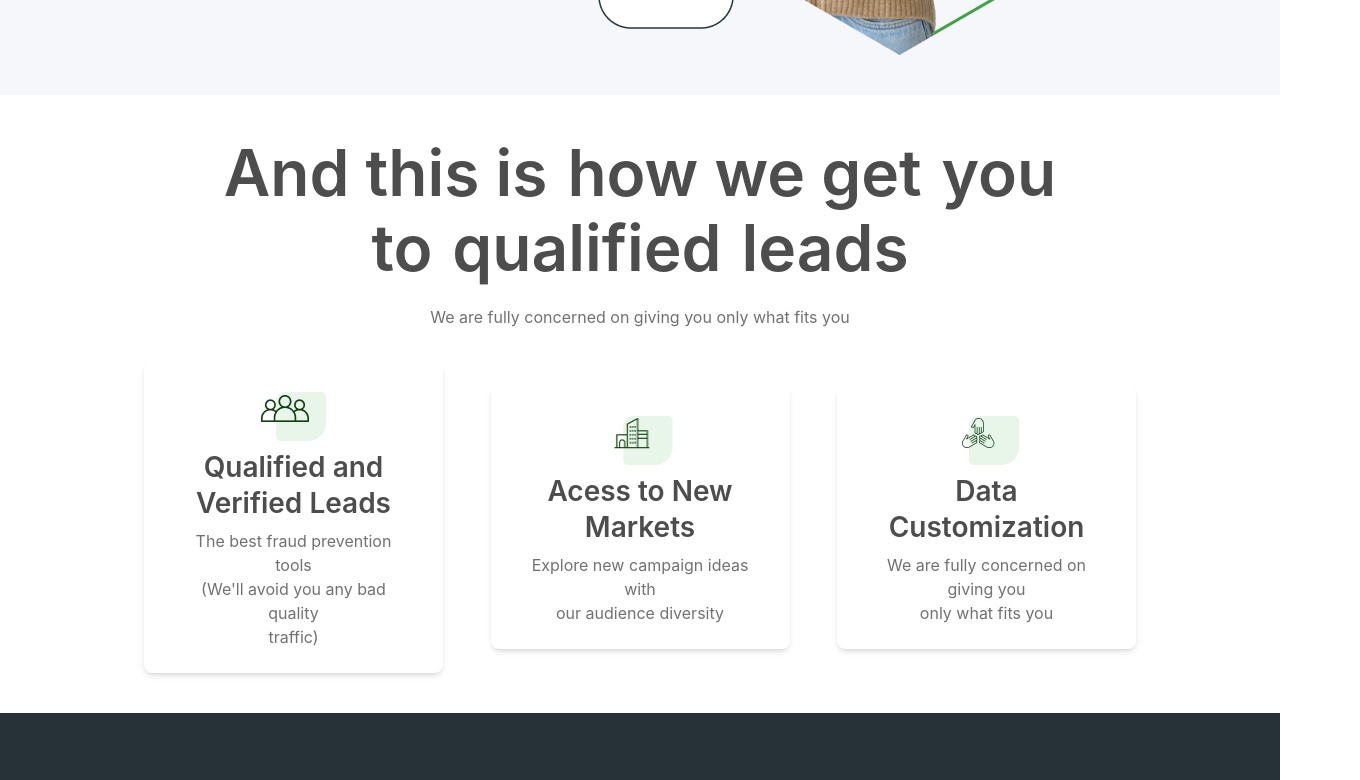
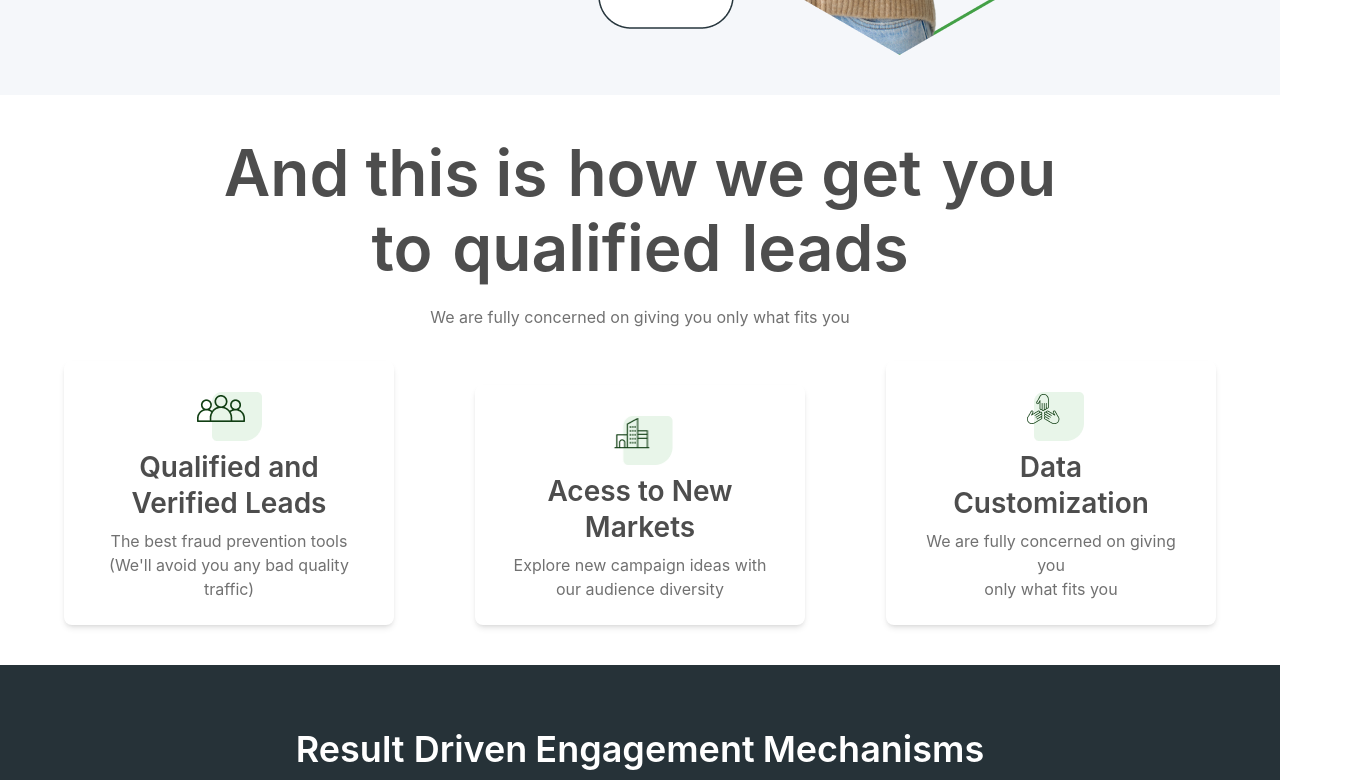
Before and after one commit to sp0t/ledshop, a React (Create React App) app: page / in a window 1280 px wide. Shown: the part 720-1500 px from the top of the page, 1360 px wide, since content can reach past the window. Built offline with nearby package versions, Linux system fonts and the light colour scheme.

Commit message:
[fix]-confirm page

```diff
--- a/src/components/pages/Fakedoor/index.jsx
+++ b/src/components/pages/Fakedoor/index.jsx
@@ -1,9 +1,12 @@
 
 
 import { useState } from 'react'
+import { useNavigate } from 'react-router-dom';
 import ConfirmModal from '../../modals/confirm'
 
 export default function Fakedoor() {
+
+    const navigate = useNavigate();
 
     const containerStyle = {
         backgroundImage: `url(${require('../../../asset/image/fakedoor_background.png')})`,
@@ -25,10 +28,12 @@ export default function Fakedoor() {
 
     const onClose = () => {
         setOpen(false);
+        navigate("/");
     }
 
     const onConfirm = () => {
         setOpen(false);
+        navigate("/");
     }
 
     return (
--- a/src/components/pages/Home/leads.jsx
+++ b/src/components/pages/Home/leads.jsx
@@ -8,7 +8,7 @@ import Data from '../../../asset/image/data.png';
 export default function Leads() {
 
     return (
-        <div className='my-[40px]'>
+        <div className='my-[40px] flex flex-col justify-center items-center'>
             <div className='font-semibold text-[64px] text-center text-[#4D4D4D] leading-[75px]'>
                 <div className='block md:flex md:gap-5 md:justify-center'>
                     <div>And this is </div>
@@ -26,8 +26,8 @@ export default function Leads() {
                 We are fully concerned on giving you only what fits you
             </div>
 
-            <div className="flex flex-col justify-center items-center gap-4 md:flex-row md:justify-between md:max-w-[1440px] md:px-[144px] mt-8">
-                <div className="shadow-md rounded-[8px] max-w-[299px] py-[24px] px-[32px] flex justify-center flex-col text-center items-center gap-[8px]">
+            <div className="flex flex-col justify-center items-center gap-4 md:flex-row md:justify-between md:items-end md:max-w-[1440px] md:w-[1440px] md:px-[144px] mt-8">
+                <div className="shadow-md rounded-[8px] max-w-[330px] w-[330px] py-[24px] px-[32px] flex justify-center flex-col text-center items-center gap-[8px]">
                     <img src={Lead} className='w-[65px] h-[56px]' />
                     <div className='flex flex-col text-[28px] text-center text-[#4D4D4D] leading-[36px] font-semibold '>
                         <div>Qualified and</div>
@@ -40,7 +40,7 @@ export default function Leads() {
                     </div>
                 </div>
 
-                <div className="shadow-md rounded-[8px] max-w-[299px] py-[24px] px-[32px] flex justify-center flex-col text-center items-center gap-[8px]">
+                <div className="shadow-md rounded-[8px] max-w-[330px] w-[330px] py-[24px] px-[32px] flex justify-center flex-col text-center items-center gap-[8px]">
                     <img src={Market} className='w-[65px] h-[56px]' />
                     <div className='flex flex-col text-[28px] text-center text-[#4D4D4D] leading-[36px] font-semibold '>
                         <div>Acess to New</div>
@@ -52,7 +52,7 @@ export default function Leads() {
                     </div>
                 </div>
 
-                <div className="shadow-md rounded-[8px] max-w-[299px] py-[24px] px-[32px] flex justify-center flex-col text-center items-center gap-[8px]">
+                <div className="shadow-md rounded-[8px] max-w-[330px] w-[330px] py-[24px] px-[32px] flex justify-center flex-col text-center items-center gap-[8px]">
                     <img src={Data} className='w-[65px] h-[56px]' />
                     <div className='flex flex-col text-[28px] text-center text-[#4D4D4D] leading-[36px] font-semibold '>
                         <div>Data</div>
--- a/src/components/pages/Home/lookingFor.jsx
+++ b/src/components/pages/Home/lookingFor.jsx
@@ -3,10 +3,12 @@ import { useState } from 'react';
 
 import HomeImage from '../../../asset/image/Home1_desktop.png';
 import ContactUsModal from '../../modals/ContactUs';
+import ConfirmModal from '../../modals/confirm';
 
 export default function LookingFor() {
 
     const [ open, setOpen ] = useState(false);
+    const [ openConfirm, setOpenConfirm ] = useState(false);
 
     const onContactUsClicked = () => {
         setOpen(true);
@@ -18,6 +20,15 @@ export default function LookingFor() {
 
     const onConfirm = () => {
         setOpen(false);
+        setOpenConfirm(true);
+    }
+
+    const onCloseConfirm = () => {
+        setOpenConfirm(false);
+    }
+
+    const onOkConform = () => {
+        setOpenConfirm(false);
     }
 
     return (
@@ -47,6 +58,7 @@ export default function LookingFor() {
             </div>
 
             <ContactUsModal open={open} onClose={onClose} onConfirm={onConfirm} />
+            <ConfirmModal open={openConfirm} onClose={onCloseConfirm} onConfirm={onOkConform} />
       </div>
     )
 }
--- a/src/components/pages/Home/tryYourself.jsx
+++ b/src/components/pages/Home/tryYourself.jsx
@@ -1,16 +1,16 @@
+import { Link } from 'react-router-dom';
 
 import RightArrow from '../../../asset/image/right-arrow.png';
 
 export default function TryYourself() {
-
     return (
         <div className="flex flex-col gap-8 mt-32 py-8 justify-center items-center bg-[#F5F7FA] md:bg-transparent">
             <div className="text-[#263238] text-[64px] leading-[72px] font-semibold flex">Try yourself!</div>
 
-            <button className="bg-[#26353C] text-[#FFFFFF] rounded flex gap-4 px-8 py-[14px] items-center">
+            <Link className="bg-[#26353C] text-[#FFFFFF] rounded flex gap-4 px-8 py-[14px] items-center" to="fakedoor">
                 Get a Demo
                 <img src={RightArrow} />
-            </button>
+            </Link>
         </div>
     )
 }
```
